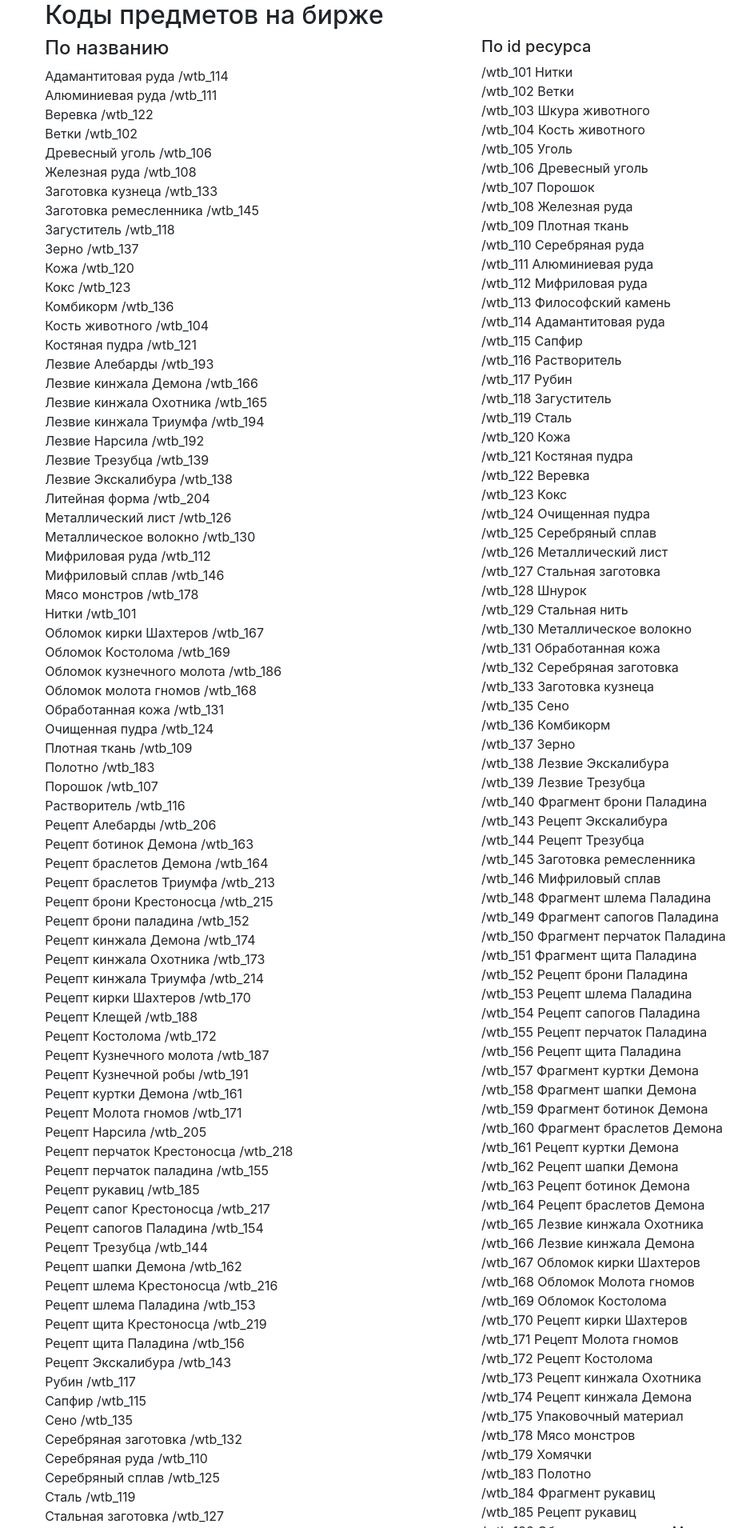
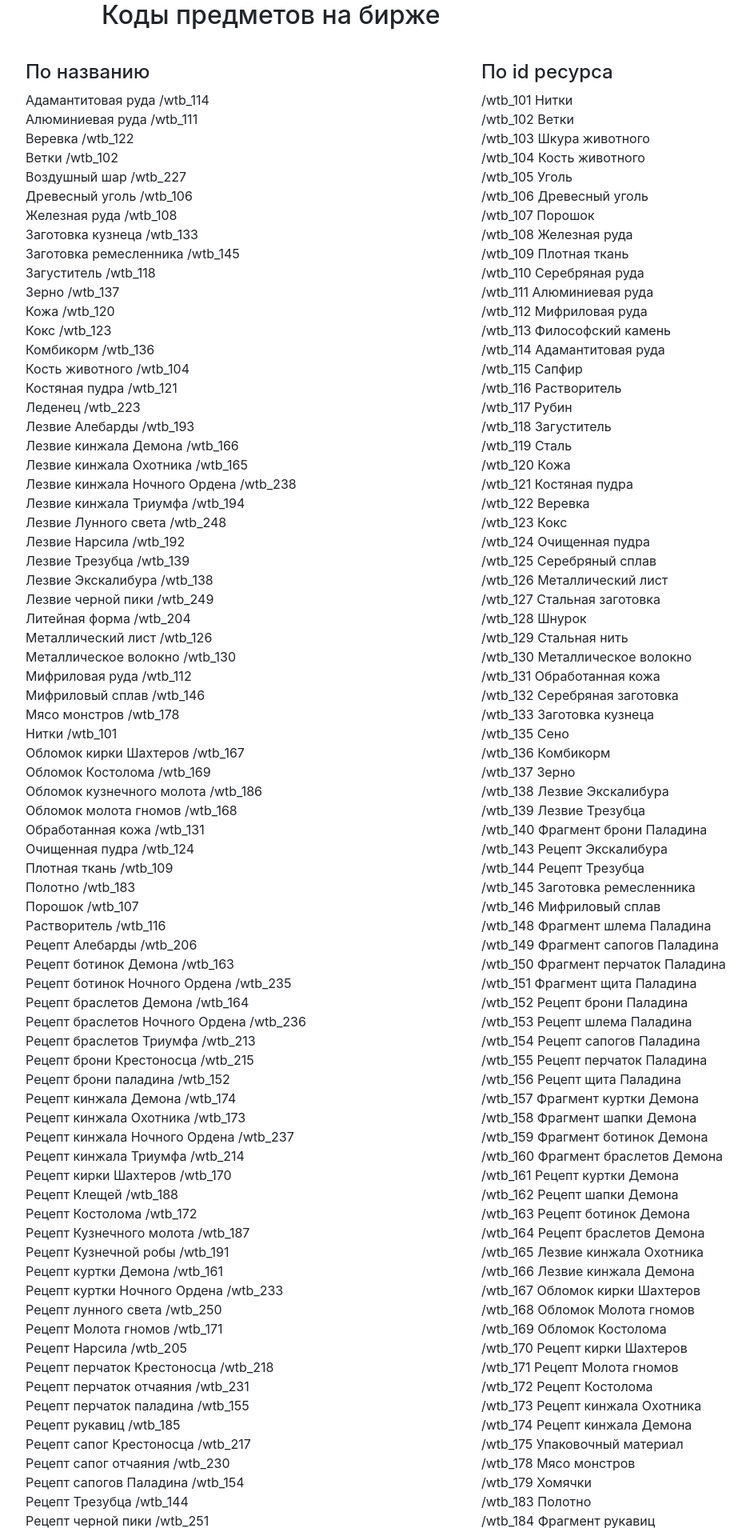
Before and after one commit to toxydose/CastleStats, a Flask app: page /birja in a window 1280 px wide. Shown: the top 1910 px of the page at 80% size, without its empty margins (53-991 px from the left). Run offline with Flask 2, Linux system fonts and the light colour scheme; some libraries are stand-ins or nearby versions.

Commit message:
Update birja.html

```diff
--- a/app/templates/birja.html
+++ b/app/templates/birja.html
@@ -8,24 +8,22 @@
 
 	<!-- Bootstrap CSS -->
 	<link rel="stylesheet" href="https://maxcdn.bootstrapcdn.com/bootstrap/4.0.0-alpha.2/css/bootstrap.min.css" integrity="sha384-y3tfxAZXuh4HwSYylfB+J125MxIs6mR5FOHamPBG064zB+AFeWH94NdvaCBm8qnd" crossorigin="anonymous">
-
+</head>
+<body>
+	<div class="container">
 		<div class="row">
-<div class="col-md-1">
-</div>
-<div class="col-md-5">
+			<div class="col-md-5 offset-md-1">
 				<h2> Коды предметов на бирже </h2>
-
 			</div>
 		</div>
 		<div class="row">
-<div class="col-md-1">
-</div>
-<div class="col-md-5">
+			<div class="col-md-6" style="margin-top: 30px;">
 				<h4>По названию</h4>
 				Адамантитовая руда /wtb_114 <br>
 				Алюминиевая руда /wtb_111<br>
 				Веревка /wtb_122<br>
 				Ветки /wtb_102<br>
+				Воздушный шар /wtb_227<br>
 				Древесный уголь /wtb_106<br>
 				Железная руда /wtb_108<br>
 				Заготовка кузнеца /wtb_133<br>
@@ -37,13 +35,17 @@
 				Комбикорм /wtb_136<br>
 				Кость животного /wtb_104<br>
 				Костяная пудра /wtb_121<br>
+				Леденец /wtb_223<br>
 				Лезвие Алебарды /wtb_193<br>
 				Лезвие кинжала Демона /wtb_166<br>
 				Лезвие кинжала Охотника /wtb_165<br>
+				Лезвие кинжала Ночного Ордена /wtb_238<br>
 				Лезвие кинжала Триумфа /wtb_194<br>
+				Лезвие Лунного света /wtb_248<br>
 				Лезвие Нарсила /wtb_192<br>
 				Лезвие Трезубца /wtb_139<br>
 				Лезвие Экскалибура /wtb_138<br>
+				Лезвие черной пики /wtb_249<br>
 				Литейная форма /wtb_204<br>
 				Металлический лист /wtb_126<br>
 				Металлическое волокно /wtb_130<br>
@@ -63,12 +65,15 @@
 				Растворитель /wtb_116<br>
 				Рецепт Алебарды /wtb_206<br>
 				Рецепт ботинок Демона /wtb_163<br>
+				Рецепт ботинок Ночного Ордена /wtb_235<br>
 				Рецепт браслетов Демона /wtb_164<br>
+				Рецепт браслетов Ночного Ордена /wtb_236<br>
 				Рецепт браслетов Триумфа /wtb_213<br>
 				Рецепт брони Крестоносца /wtb_215<br>
 				Рецепт брони паладина /wtb_152<br>
 				Рецепт кинжала Демона /wtb_174<br>
 				Рецепт кинжала Охотника /wtb_173<br>
+				Рецепт кинжала Ночного Ордена /wtb_237<br>
 				Рецепт кинжала Триумфа /wtb_214<br>
 				Рецепт кирки Шахтеров /wtb_170<br>
 				Рецепт Клещей /wtb_188<br>
@@ -76,18 +81,25 @@
 				Рецепт Кузнечного молота /wtb_187<br>
 				Рецепт Кузнечной робы /wtb_191<br>
 				Рецепт куртки Демона /wtb_161<br>
+				Рецепт куртки Ночного Ордена /wtb_233<br>
+				Рецепт лунного света /wtb_250<br>
 				Рецепт Молота гномов /wtb_171<br>
 				Рецепт Нарсила /wtb_205<br>
 				Рецепт перчаток Крестоносца /wtb_218<br>
+				Рецепт перчаток отчаяния /wtb_231<br>
 				Рецепт перчаток паладина /wtb_155<br>
 				Рецепт рукавиц /wtb_185<br>
 				Рецепт сапог Крестоносца /wtb_217<br>
+				Рецепт сапог отчаяния /wtb_230<br>
 				Рецепт сапогов Паладина /wtb_154<br>
 				Рецепт Трезубца /wtb_144<br>
+				Рецепт черной пики /wtb_251<br>
 				Рецепт шапки Демона /wtb_162<br>
+				Рецепт шапки Ночного Ордена /wtb_234<br>
 				Рецепт шлема Крестоносца /wtb_216<br>
 				Рецепт шлема Паладина /wtb_153<br>
 				Рецепт щита Крестоносца /wtb_219<br>
+				Рецепт щита отчаяния /wtb_232<br>
 				Рецепт щита Паладина /wtb_156<br>
 				Рецепт Экскалибура /wtb_143<br>
 				Рубин /wtb_117<br>
@@ -99,38 +111,48 @@
 				Сталь /wtb_119<br>
 				Стальная заготовка /wtb_127<br>
 				Стальная нить /wtb_129<br>
+				Тыква /wtb_226<br>
 				Уголь /wtb_105<br>
 				Упаковочный материал /wtb_175<br>
 				Философский камень /wtb_113<br>
 				Фрагмент ботинок Демона /wtb_159<br>
+				Фрагмент ботинок Ночного Ордена /wtb_241<br>
 				Фрагмент ботинок Триумфа /wtb_197<br>
 				Фрагмент браслетов Демона /wtb_160<br>
+				Фрагмент браслетов Ночного Ордена /wtb_242<br>
 				Фрагмент браслетов Триумфа /wtb_198<br>
 				Фрагмент брони Крестоносца /wtb_199<br>
+				Фрагмент брони отчаяния /wtb_243<br>
 				Фрагмент брони Паладина /wtb_140<br>
 				Фрагмент Клещей /wtb_189<br>
 				Фрагмент Кузнечной робы /wtb_190<br>
 				Фрагмент Куртки демона /wtb_157<br>
+				Фрагмент куртки Ночного Ордена /wtb_239<br>
 				Фрагмент куртки Триумфа /wtb_195<br>
 				Фрагмент перчаток Крестоносца /wtb_202<br>
+				Фрагмент перчаток отчаяния /wtb_246<br>
 				Фрагмент перчаток Паладина /wtb_150<br>
 				Фрагмент Рукавиц /wtb_184<br>
 				Фрагмент сапог Крестоносца /wtb_201<br>
+				Фрагмент сапог отчаяния /wtb_245<br>
 				Фрагмент сапогов Паладина /wtb_149<br>
 				Фрагмент шапки Демона /wtb_158<br>
+				Фрагмент шапки Ночного Ордена /wtb_240<br>
 				Фрагмент шапки Триумфа /wtb_196<br>
 				Фрагмент шлема Крестоносца /wtb_200<br>
+				Фрагмент шлема отчаяния /wtb_244<br>
 				Фрагмент шлема Паладина /wtb_148<br>
 				Фрагмент щита Крестоносца /wtb_203<br>
+				Фрагмент щита отчаяния /wtb_247<br>
 				Фрагмент щита Паладина /wtb_151<br>
 				Хомячки /wtb_179<br>
 				Шкура животного /wtb_103<br>
+				Шоколадка /wtb_222<br>
 				Шнурок /wtb_128<br>
 			</div>
 
-<div class="col-md-5">
-<h5>По id ресурса</h5>
-
+			<div class="col-md-6" style="margin-top: 30px; margin-bottom: 30px">
+				<h4>По id ресурса</h4>
 				/wtb_101 Нитки <br>
 				/wtb_102 Ветки <br>
 				/wtb_103 Шкура животного <br>
@@ -235,4 +257,34 @@
 				/wtb_217 Рецепт сапог Крестоносца<br>
 				/wtb_218 Рецепт перчаток Крестоносца<br>
 				/wtb_219 Рецепт щита Крестоносца<br>
+				/wtb_222 Шоколадка<br>
+				/wtb_223 Леденец<br>
+				/wtb_226 Тыква<br>
+				/wtb_227 Воздушный шар<br>
+				/wtb_230 Рецепт сапог отчаяния<br>
+				/wtb_231 Рецепт перчаток отчаяния<br>
+				/wtb_232 Рецепт щита отчаяния<br>
+				/wtb_233 Рецепт куртки Ночного Ордена<br>
+				/wtb_234 Рецепт шапки Ночного Ордена<br>
+				/wtb_235 Рецепт ботинок Ночного Ордена<br>
+				/wtb_236 Рецепт браслетов Ночного Ордена<br>
+				/wtb_237 Рецепт кинжала Ночного Ордена<br>
+				/wtb_238 Лезвие кинжала Ночного Ордена<br>
+				/wtb_239 Фрагмент куртки Ночного Ордена<br>
+				/wtb_240 Фрагмент шапки Ночного Ордена<br>
+				/wtb_241 Фрагмент ботинок Ночного Ордена<br>
+				/wtb_242 Фрагмент браслетов Ночного Ордена<br>
+				/wtb_243 Фрагмент брони отчаяния<br>
+				/wtb_244 Фрагмент шлема отчаяния<br>
+				/wtb_245 Фрагмент сапог отчаяния<br>
+				/wtb_246 Фрагмент перчаток отчаяния<br>
+				/wtb_247 Фрагмент щита отчаяния<br>
+				/wtb_248 Лезвие лунного света<br>
+				/wtb_249 Лезвие черной пики<br>
+				/wtb_250 Рецепт лунного света<br>
+				/wtb_251 Рецепт черной пики<br>
 			</div>
+		</div>
+	</div>
+</body>
+</html>
```
Lines whose indentation alone changed are shown as unchanged.
